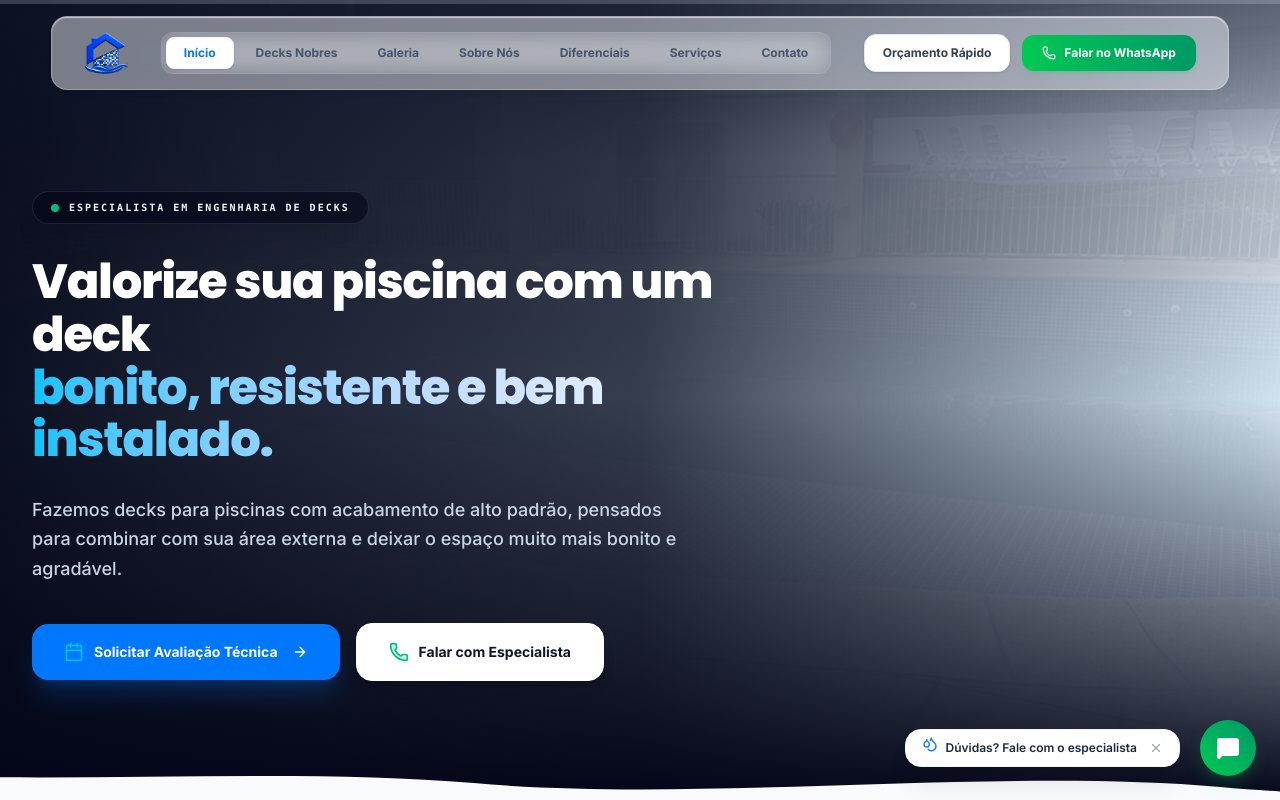
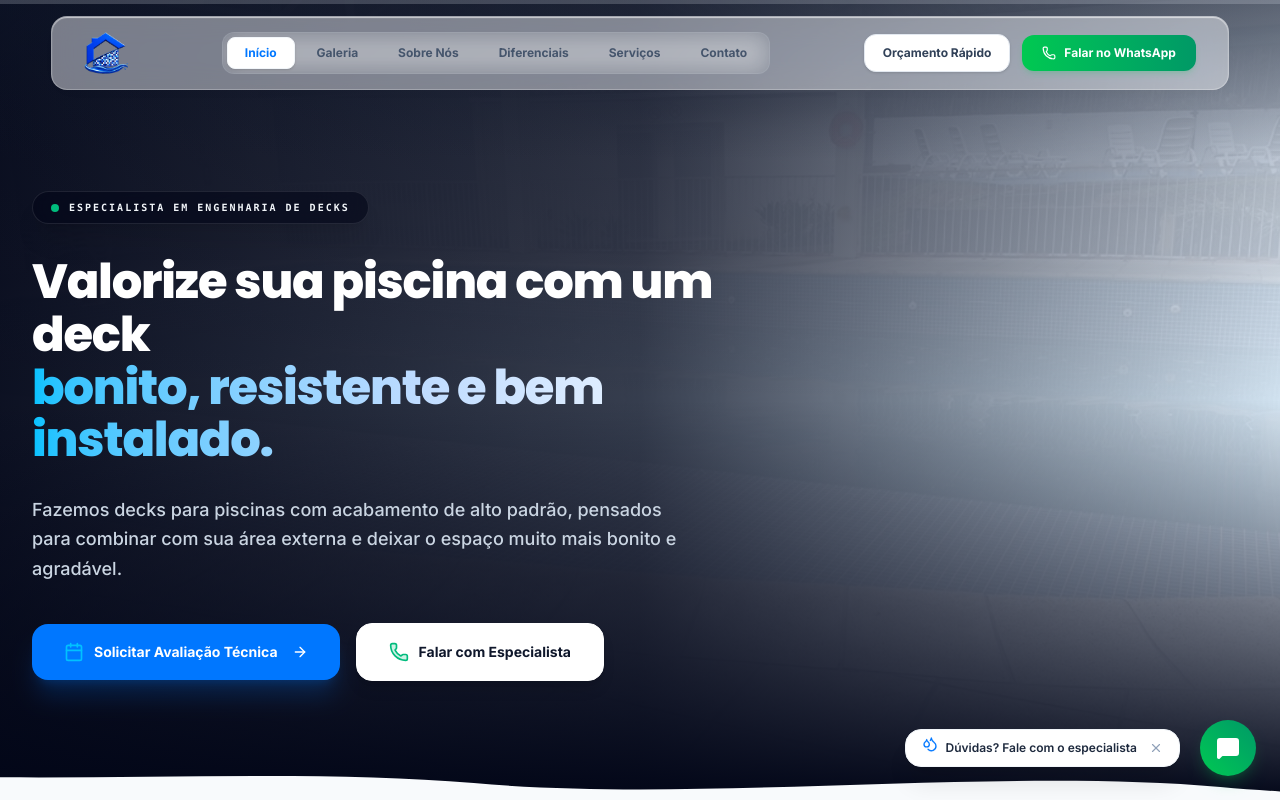
Before and after one commit to rogerslv11/Renova-2, a React (Vite) app: page /decks in a window 1280 px wide. Shown: the top 800 px of the page. Built offline with nearby package versions, Linux system fonts and the light colour scheme.

Commit message:
Add files via upload

```diff
--- a/src/components/Footer.tsx
+++ b/src/components/Footer.tsx
@@ -26,7 +26,6 @@ export default function Footer({ onNavClick }: FooterProps) {
 
   const quickLinks = [
     { label: 'Início', id: 'home' },
-    { label: 'Decks Nobres', id: 'decks' },
     { label: 'Galeria', id: 'galeria' },
     { label: 'Sobre Nós', id: 'sobre' },
     { label: 'Diferenciais', id: 'diferenciais' },
--- a/src/components/Header.tsx
+++ b/src/components/Header.tsx
@@ -17,7 +17,6 @@ export default function Header({ onNavClick }: HeaderProps) {
   // Exact list of 6 premium, highly structured navigation items
   const navItems = [
     { label: 'Início', id: 'home' },
-    { label: 'Decks Nobres', id: 'decks' },
     { label: 'Galeria', id: 'galeria' },
     { label: 'Sobre Nós', id: 'sobre' },
     { label: 'Diferenciais', id: 'diferenciais' },
```
